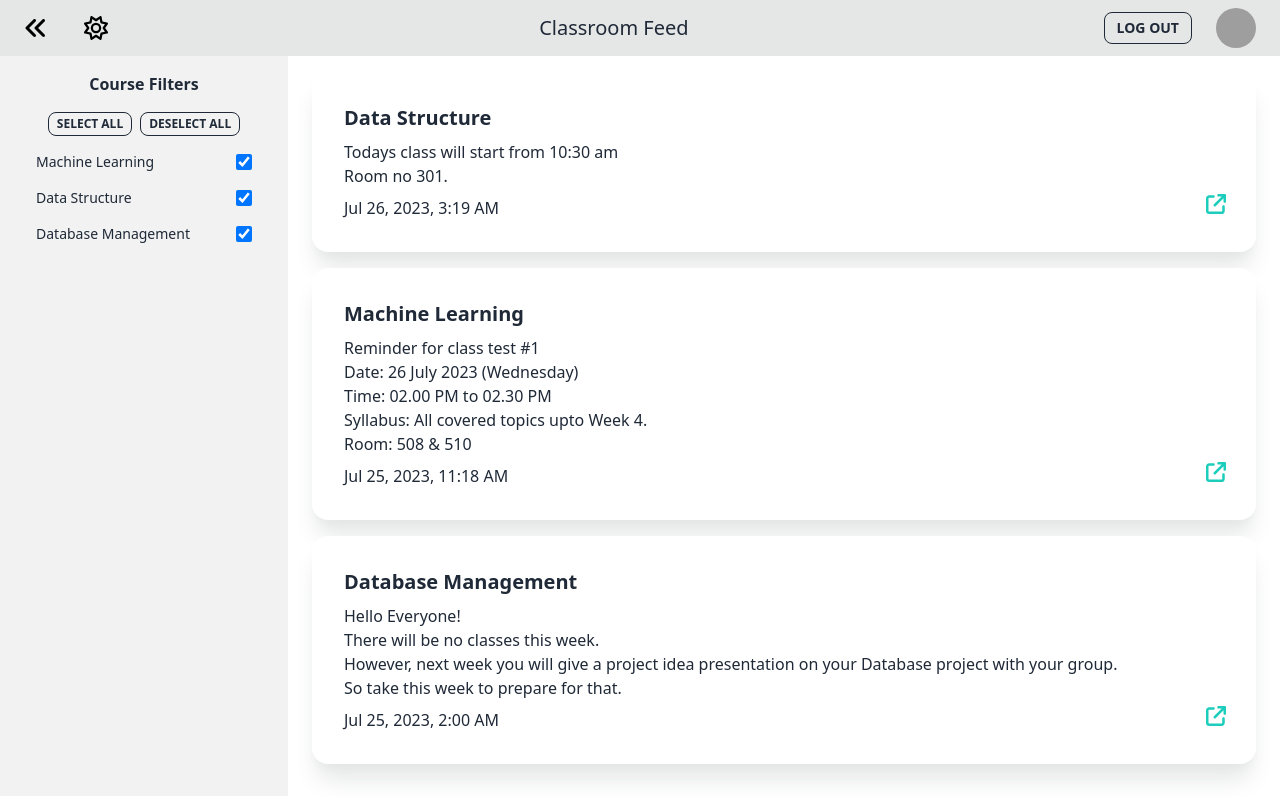
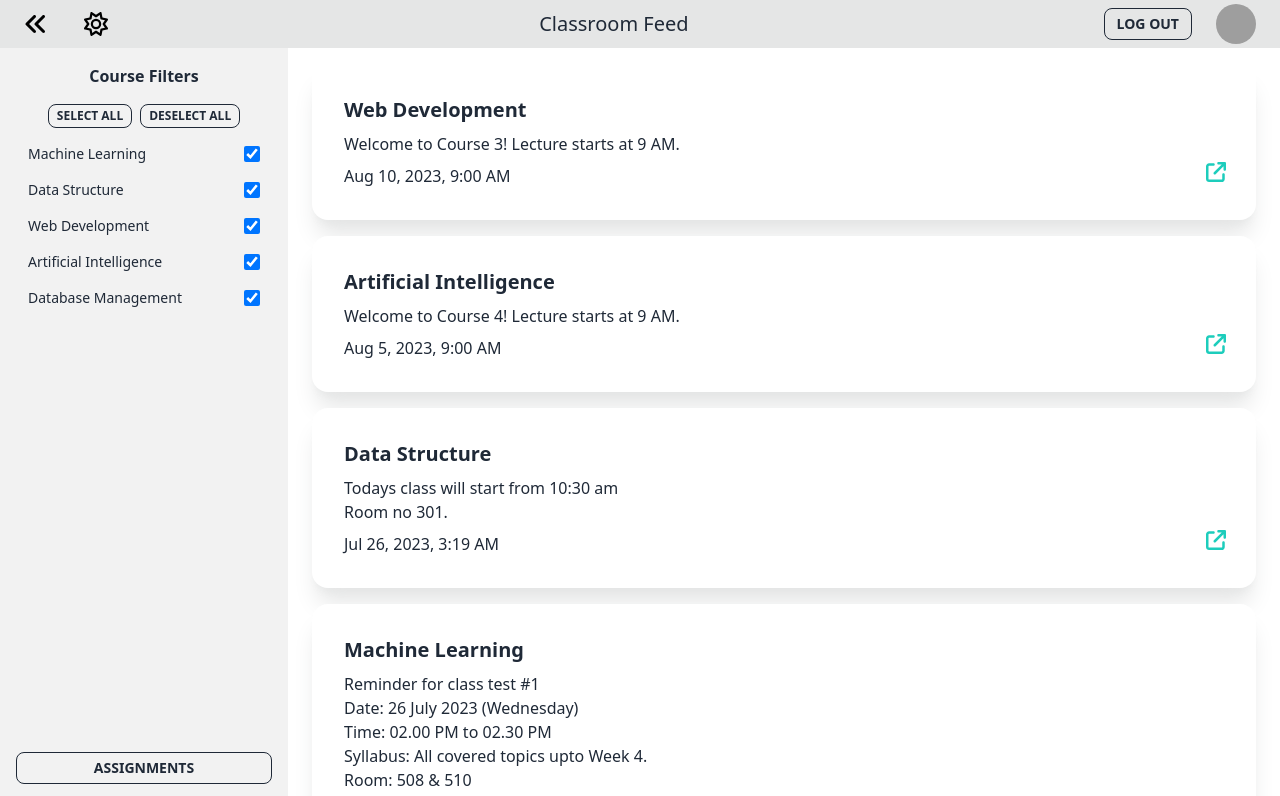
Before and after one commit to renzhamin/classroom-feed, a SvelteKit app: page / in a window 1280 px wide. Shown: the top 796 px of the page. Built offline with nearby package versions, Linux system fonts and the light colour scheme; no server answers; grey boxes are pictures that could not be loaded.

Commit message:
added assignments links; fixed sidebar height

```diff
--- a/src/lib/server/helpers.ts
+++ b/src/lib/server/helpers.ts
@@ -12,7 +12,7 @@ export function get_courses() {
 }
 
 export async function fetch_courses() {
-    const fetched_courses = get_courses().slice(0, 3)
+    const fetched_courses = get_courses().slice(0, 5)
     const courses: any = {}
 
     fetched_courses.forEach((course) => (courses[course.id] = course))
--- a/src/routes/NavBar.svelte
+++ b/src/routes/NavBar.svelte
@@ -25,7 +25,7 @@
 </script>
 
 <div
-    class="flex justify-center items-center sticky top-0 w-full h-14 bg-base-300 z-10"
+    class="flex justify-center items-center sticky top-0 w-full h-[6vh] bg-base-300 z-10"
 >
     <div class="mr-auto">
         <button
--- a/src/routes/SideBar.svelte
+++ b/src/routes/SideBar.svelte
@@ -9,7 +9,7 @@
 <aside
     in:fly={{ x: -200, duration: 500 }}
     out:fly={{ x: -200, duration: 400 }}
-    class="flex flex-col gap-y-2 justify-center items-center md:sticky md:top-10 w-full md:w-72 h-screen p-4 bg-base-200"
+    class="flex flex-col gap-y-2 justify-center items-center md:sticky md:top-[6vh] w-full md:w-72 h-[94vh] p-4 bg-base-200"
 >
     <span class="font-bold mb-2">Course Filters</span>
     <div class="flex justify-between gap-2">
@@ -29,7 +29,7 @@
         </button>
     </div>
 
-    <div class="overflow-scroll w-full h-full scroll-green px-4">
+    <div class="overflow-scroll w-full scroll-green px-2">
         {#if $course_map}
             {#each $course_map as [id, course]}
                 <div class="form-control">
@@ -47,4 +47,10 @@
             {/each}
         {/if}
     </div>
+
+    <a
+        href="https://classroom.google.com/a/not-turned-in/all"
+        target="_blank"
+        class="mt-auto btn btn-outline btn-sm w-full h-2">Assignments</a
+    >
 </aside>
```
